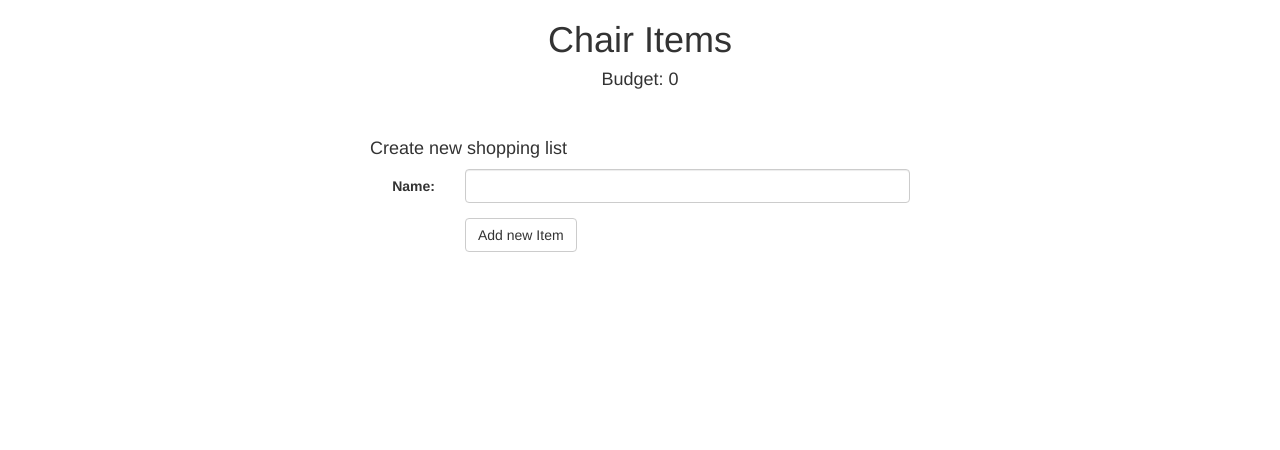
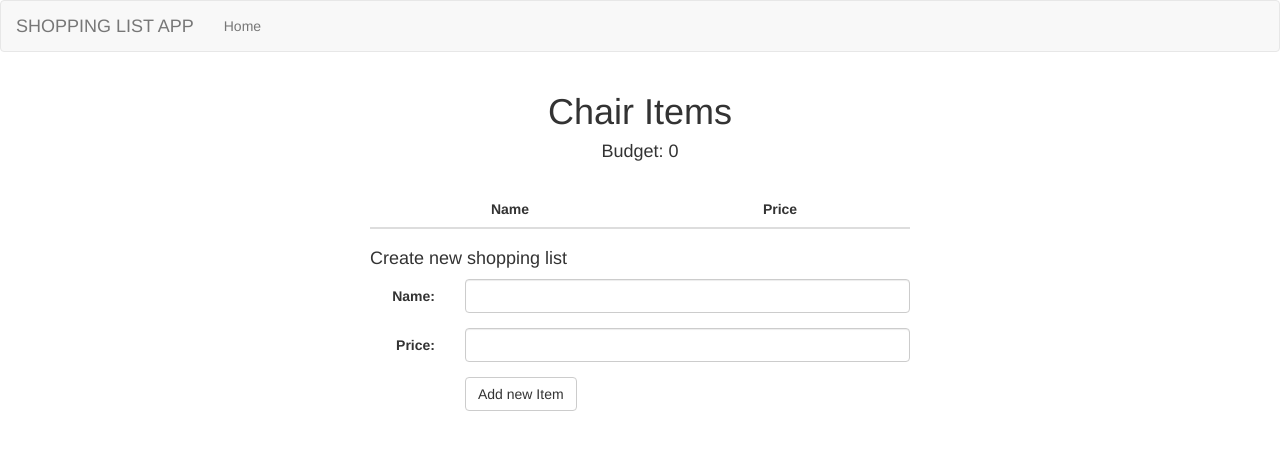
Before and after one commit to andela-cdike/shopping_list_app, a Django app: page /5/items/ in a window 1280 px wide. Shown: the top 450 px of the page. Run offline with Django 3.2, Linux system fonts and the light colour scheme; a user stored in the database is signed in; data comes from the database, SQL or seed files in the repository; both versions use the stored data as it was after the commit; lists and menus that the app fills with data are empty; some libraries are stand-ins or nearby versions.

Commit message:
[Feature] User can set and edit the prices of each item on the shopping list

```diff
--- a/shopping_list_app/app/forms.py
+++ b/shopping_list_app/app/forms.py
@@ -14,4 +14,4 @@
     '''Form for the shopping list model'''
     class Meta:
         model = ShoppingListItem
-        fields = ['name']
+        fields = ['name', 'price']
--- a/shopping_list_app/app/models.py
+++ b/shopping_list_app/app/models.py
@@ -27,6 +27,7 @@ class ShoppingListItem(Base):
     shopping_list = models.ForeignKey(
         'ShoppingList', related_name='items', on_delete=models.CASCADE
     )
+    price = models.IntegerField()
 
     class Meta:
         ordering = ['name']
--- a/shopping_list_app/app/templates/app/edit-item.html
+++ b/shopping_list_app/app/templates/app/edit-item.html
@@ -10,7 +10,7 @@
             <div class="panel panel-default">
                 <div class="panel-heading">Edit Item</div>
                 <div class="panel-body">
-                    <form class="form-horizontal" action="{% url 'rename-item' id=id %}" method="post">
+                    <form action="{% url 'edit-item' id=item_id %}" method="post" class="form-horizontal">
                         {% csrf_token %}
                         {% for field in form %}
                             <div class="form-group">
--- a/shopping_list_app/app/templates/app/index.html
+++ b/shopping_list_app/app/templates/app/index.html
@@ -2,6 +2,9 @@
 {% load static %}
 {% load widget_tweaks %}
 
+{% block navbar %}
+    {% include "app/nav-snippet.html" with class='active' %}
+{% endblock %}
 
 {% block main %}
     <main class="col-sm-offset-3 col-sm-6">
--- a/shopping_list_app/app/templates/app/items.html
+++ b/shopping_list_app/app/templates/app/items.html
@@ -2,6 +2,9 @@
 {% load static %}
 {% load widget_tweaks %}
 
+{% block navbar %}
+    {% include "app/nav-snippet.html" %}
+{% endblock %}
 
 {% block main %}
     <main class="col-sm-offset-3 col-sm-6">
@@ -11,21 +14,28 @@
             <h1 class="text-center">{{ shopping_list.name }} Items</h1>
             <h4 class="text-center">Budget: {{ shopping_list.budget }}</h4>
             <br />
-            <ul class="list-group">
+            <Table class="table table-striped item-table">
+                <thead>
+                    <tr>
+                        <th>Name</th>
+                        <th>Price</th>
+                    </tr>
+                </thead>
                 {% for item in items %}
-                    <li class="list-group-item">
-                        {{ item.name }}
-                        <span style="float: right;">
-                            <a class="btn btn-link btn-sm" href="{% url 'rename-item' id=item.id %}">
+                    <tr>
+                        <td>{{ item.name }}</td>
+                        <td>{{ item.price }}</td>
+                        <td>
+                            <a class="btn btn-link btn-sm" href="{% url 'edit-item' id=item.id %}">
                                 Edit
                             </a>
                             <a class="btn btn-link btn-sm" href="{% url 'delete-item' id=item.id %}">
                                 Delete
                             </a>
-                        </span>
-                    </li>
+                        </td>
+                    </tr>
                 {% endfor %}
-            </ul>
+            </Table>
         </section>
 
         <!-- Enter new item form -->
--- /dev/null
+++ b/shopping_list_app/app/templates/app/nav-snippet.html
@@ -0,0 +1,12 @@
+<nav class="navbar navbar-default">
+    <div class="container-fluid">
+        <div class="navbar-header">
+        <a class="navbar-brand" href="#">SHOPPING LIST APP</a>
+    </div>
+    <ul class="nav navbar-nav">
+        <li class="{{ class }}">
+            <a href="{% url 'index' %}">Home</a>
+        </li>
+    </ul>
+  </div>
+</nav>
--- a/shopping_list_app/app/urls.py
+++ b/shopping_list_app/app/urls.py
@@ -8,7 +8,7 @@ urlpatterns = [
     url(r'^(?P<shopping_list_id>[0-9]+)/items/$',
         views.ListItemsView.as_view(), name='items'),
     url(r'^item/(?P<id>[0-9]+)/edit$',
-        views.ItemRenameView.as_view(), name='rename-item'),
+        views.ItemEditView.as_view(), name='edit-item'),
     url(r'^item/(?P<id>[0-9]+)/delete$',
         views.ItemDeleteView.as_view(), name='delete-item')
 ]
--- a/shopping_list_app/app/views.py
+++ b/shopping_list_app/app/views.py
@@ -4,6 +4,7 @@ from django.shortcuts import HttpResponseRedirect, render
 from django.template.context_processors import csrf
 from django.urls import reverse
 from django.views.generic import View
+from django.views.generic.edit import UpdateView
 
 
 from app.forms import ShoppingListForm, ShoppingListItemForm
@@ -99,17 +100,17 @@ class ListItemsView(LoginRequiredMixin, View):
             return render(request, 'app/items.html', context)
 
 
-class ItemRenameView(View):
-    '''View for renaming a shopping list item'''
+class ItemEditView(View):
+    '''View for editing a shopping list item'''
 
     def get(self, request, *args, **kwargs):
-        '''Returns a form to the user where item can be renamed'''
+        '''Returns a form to the user where item can be edited'''
         id = kwargs.get('id')
         item = ShoppingListItem.objects.get(pk=id)
         form = ShoppingListItemForm(instance=item)
         context = {}
         context.update(csrf(request))
-        context.update({'form': form, 'id': id})
+        context.update({'form': form, 'item_id': id})
         return render(request, 'app/edit-item.html', context)
 
     def post(self, request, *args, **kwargs):
@@ -120,10 +121,8 @@ class ItemRenameView(View):
         '''
         id = kwargs.get('id')
         item = ShoppingListItem.objects.get(pk=id)
-        form = ShoppingListItemForm(data=request.POST)
-
+        form = ShoppingListItemForm(data=request.POST, instance=item)
         if form.is_valid():
-            item.name = form.data['name']
             item.save()
             return HttpResponseRedirect(
                 reverse('items',
@@ -137,7 +136,7 @@ class ItemRenameView(View):
 
             context = {}
             context.update(csrf(request))
-            context.updat({
+            context.update({
                 'form': form
             })
         return render(request, 'app/edit-item.html', context)
--- a/shopping_list_app/static/css/styles.css
+++ b/shopping_list_app/static/css/styles.css
@@ -1,3 +1,11 @@
 .panel {
     margin-top: 25%;
 }
+
+.item-table {
+    text-align: center;
+}
+
+.item-table th{
+    text-align: center;
+}
--- a/shopping_list_app/templates/base.html
+++ b/shopping_list_app/templates/base.html
@@ -15,6 +15,10 @@
     <script src="https://maxcdn.bootstrapcdn.com/bootstrap/3.3.7/js/bootstrap.min.js"></script>
 </head>
 <body>
+
+    {% block navbar %}
+    {% endblock %}
+
     <div class="container">
         {% block main %}
         {% endblock %}
```
Also changed, not shown: shopping_list_app/app/tests/test_views.py (+4 -3 lines), shopping_list_app/app/migrations/0004_shoppinglistitem_price.py (added), shopping_list_app/db.sqlite3.
